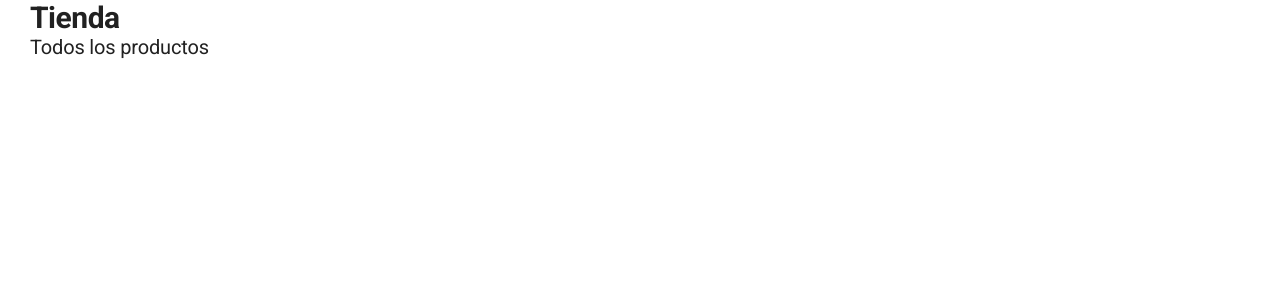
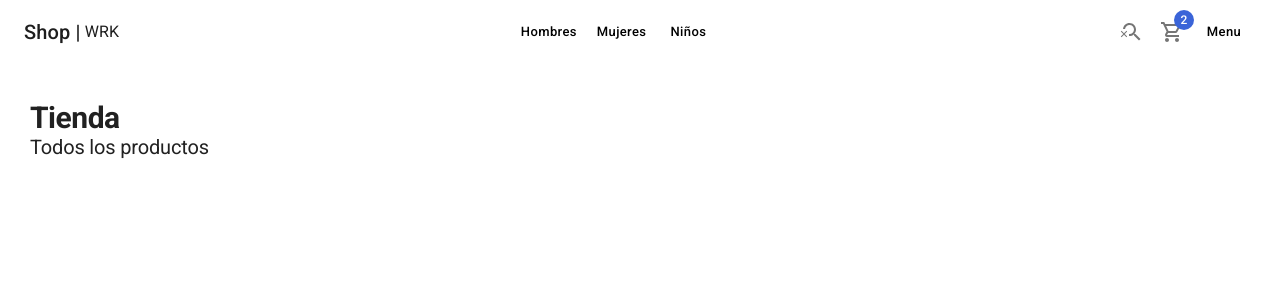
Before and after one commit to MatiasTejerina07/shopwrk, a Next.js app: page / in a window 1280 px wide. Shown: the top 300 px of the page. Built offline with nearby package versions, Linux system fonts and the light colour scheme.

Commit message:
navbar e icon (#2)

```diff
--- a/components/layouts/ShopLayout.tsx
+++ b/components/layouts/ShopLayout.tsx
@@ -1,5 +1,6 @@
 import Head from "next/head";
 import { FC } from "react";
+import { Navbar } from "../ui";
 
 interface Props {
   children?: any;
@@ -23,7 +24,9 @@ export const ShopLayout: FC<Props> = ({
         {imageFullUrl && <meta name="og:image" content={imageFullUrl} />}
       </Head>
 
-      <nav>{/* NAVBAR */}</nav>
+      <nav style={{ margin: "100px" }}>
+        <Navbar />
+      </nav>
 
       <main
         style={{
--- /dev/null
+++ b/components/ui/Navbar.tsx
@@ -0,0 +1,63 @@
+import {
+  SearchOffOutlined,
+  ShoppingCart,
+  ShoppingCartOutlined,
+} from "@mui/icons-material";
+import {
+  Toolbar,
+  AppBar,
+  Link,
+  Typography,
+  Box,
+  Button,
+  IconButton,
+  Badge,
+} from "@mui/material";
+import NextLink from "next/link";
+
+export const Navbar = () => {
+  return (
+    <AppBar>
+      <Toolbar>
+        <NextLink href={"/"} passHref legacyBehavior>
+          <Link display="flex" alignItems="center">
+            <Typography variant="h6">Shop |</Typography>
+            <Typography sx={{ ml: 0.5 }}>WRK</Typography>
+          </Link>
+        </NextLink>
+        <Box flex={1} />
+        <Box sx={{ display: { xs: "none", sm: "block" } }}>
+          <NextLink href={"/category/men"} passHref legacyBehavior>
+            <Link>
+              <Button>Hombres</Button>
+            </Link>
+          </NextLink>
+          <NextLink href={"/category/women"} passHref legacyBehavior>
+            <Link>
+              <Button>Mujeres</Button>
+            </Link>
+          </NextLink>
+          <NextLink href={"/category/kid"} passHref legacyBehavior>
+            <Link>
+              <Button>Niños</Button>
+            </Link>
+          </NextLink>
+        </Box>
+        <Box flex={1} />
+        <IconButton>
+          <SearchOffOutlined />
+        </IconButton>
+        <NextLink href="/cart" passHref legacyBehavior>
+          <Link>
+            <IconButton>
+              <Badge badgeContent={2} color="secondary">
+                <ShoppingCartOutlined />
+              </Badge>
+            </IconButton>
+          </Link>
+        </NextLink>
+        <Button>Menu</Button>
+      </Toolbar>
+    </AppBar>
+  );
+};
--- /dev/null
+++ b/components/ui/index.ts
@@ -0,0 +1 @@
+export * from "./Navbar";
--- a/pages/_app.tsx
+++ b/pages/_app.tsx
@@ -1,5 +1,6 @@
 import "@/styles/globals.css";
 import { lightTheme } from "@/themes";
+
 import { CssBaseline, ThemeProvider } from "@mui/material";
 import type { AppProps } from "next/app";
 
--- a/themes/light-theme.ts
+++ b/themes/light-theme.ts
@@ -55,6 +55,8 @@ export const lightTheme = createTheme({
       },
       styleOverrides: {
         root: {
+          backgroundColor: "white",
+          color: "black",
           textTransform: "none",
           boxShadow: "none",
           borderRadius: 10,
```
